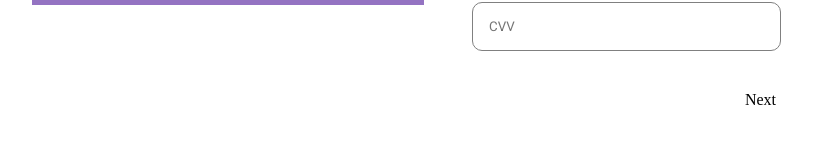
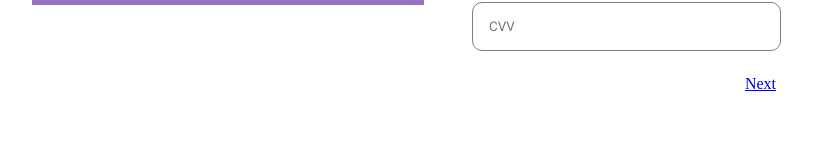
Before and after one commit to Unicorn-e-Wallet-UI/e-wallet-ui, a React (Create React App) app: page /registration-page-one in a window 1280 px wide. Shown: the part 536-680 px from the top of the page, without its empty margins (216-1039 px from the left). Built offline with nearby package versions, Linux system fonts and the light colour scheme.

Commit message:
added db.json for testing fetch api

```diff
--- a/src/component/pages/Registration-pages/verification/kycFormsPageOne/kycPageOne.js
+++ b/src/component/pages/Registration-pages/verification/kycFormsPageOne/kycPageOne.js
@@ -1,13 +1,10 @@
-import { createContext, useState } from "react"
-import { useNavigate } from "react-router-dom";
+import { useState } from "react"
 import imageOne from "../../../../../assets/images/KYC-One.png";
 import Container from "../../../../../reusables-components/container/container";
 import InputFields from "../../../../../reusables-components/input/input";
 import KycHeader from "../../../../../reusables-components/kyc-header/kycHeader";
 import { Link } from "react-router-dom";
 import "./kycPageOne.css"
-import  { RegContextProvider } from "../../../../../Context/context";
-
 
 const RegistrationPageOne = () => {
 
@@ -19,16 +16,9 @@ const RegistrationPageOne = () => {
     expiryDate:"",
     cvv:""
   })
-  const navigate = useNavigate();
+
 const [selectChange, setSelectChange] = useState("NIN");
 
-const handlePush = () =>{
-  navigate("/registration-page-two",{
-    state: {
-      regData: regData
-    }
-  })
-}
 const handleChange = (event) => {
     event.preventDefault();
     const {name, value} = event.target;
@@ -48,7 +38,6 @@ const handleChange = (event) => {
 
     return (
       <>
-      {/* <RegContextProvider value={regData}> */}
         <Container
           images={
             <img style={{ width: "100%" }} src={imageOne} alt="imageOne" />
@@ -78,13 +67,11 @@ const handleChange = (event) => {
               </form>
 
               <div className="next-page2">
-                   {/* <Link to={"/registration-page-two"}> Next</Link>         */}
-                   <p onClick={handlePush}>Next</p>
+                   <Link to={"/registration-page-two"} state={regData}> Next</Link>
                </div>
             </>
           }
         />
-        {/* </RegContextProvider> */}
       </>
     );
 }
```
Also changed, not shown: src/Context/context.js (deleted, +0 -26 lines), src/component/pages/Registration-pages/verification/kycFormsPageTwo/kycPageTwo.js (+2 -9 lines).
